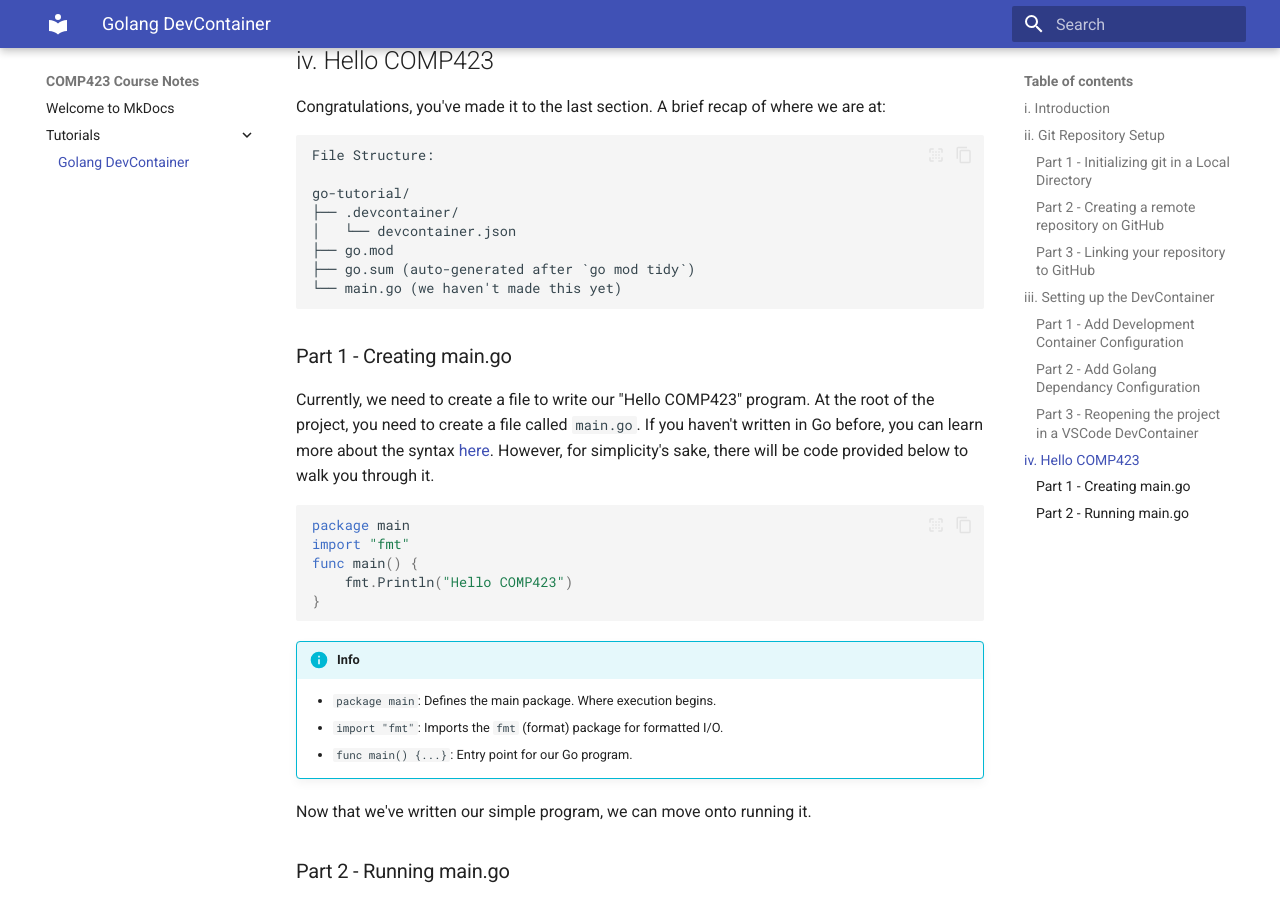
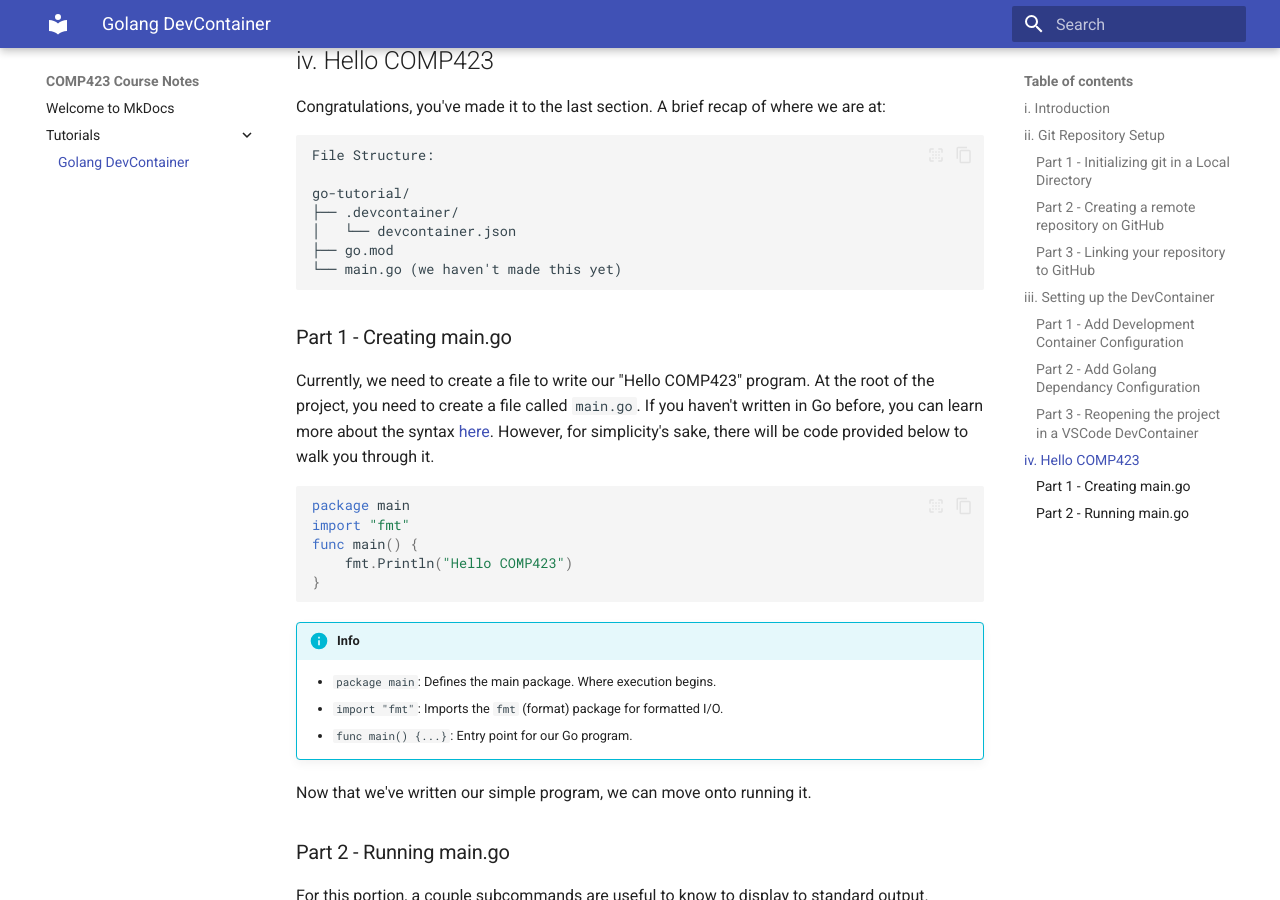
Before and after one commit to hamzahyous/comp423-course-notes, an MkDocs documentation site: the page built from docs/tutorials/go-setup.md, in a window 1280 px wide and 900 px high, scrolled down 4312 px. Built offline with MkDocs 1.6.1 and Material for MkDocs 9.7.7, drawn with Linux system fonts in a browser that asks for light colours.

Commit message:
Minor change to file graph I provided.

````diff
--- a/docs/tutorials/go-setup.md
+++ b/docs/tutorials/go-setup.md
@@ -133,7 +133,6 @@ go-tutorial/
 ├── .devcontainer/
 │   └── devcontainer.json
 ├── go.mod
-├── go.sum (auto-generated after `go mod tidy`)
 └── main.go (we haven't made this yet)
 
 ```
````
